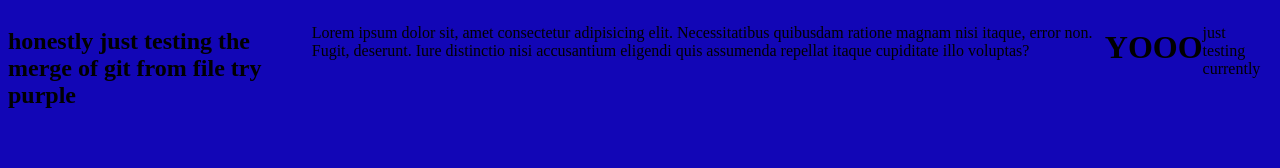
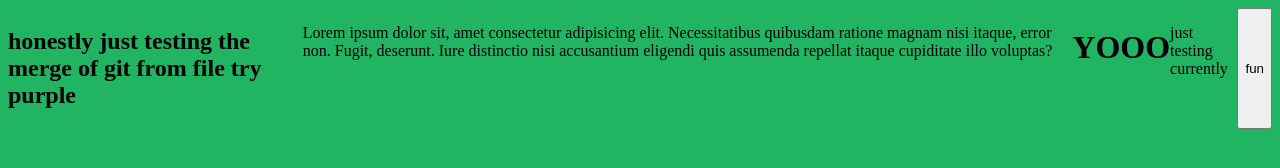
Before and after one commit to notAnotherAverageJoe/practice-push, a plain HTML site: page index.html in a window 1280 px wide. Drawn offline with Linux system fonts and the light colour scheme.

Commit message:
changed bg

```diff
--- a/app.css
+++ b/app.css
@@ -1,4 +1,4 @@
 body {
     display: flex;
-    background-color: rgb(18, 6, 182);
+    background-color: rgb(33, 180, 99);
 }
--- a/index.html
+++ b/index.html
@@ -11,5 +11,6 @@
 <body><br>
     <h1>YOOO</h1>
     <p>just testing currently</p>
+    <button>fun</button>
 </body>
 </html>
```
